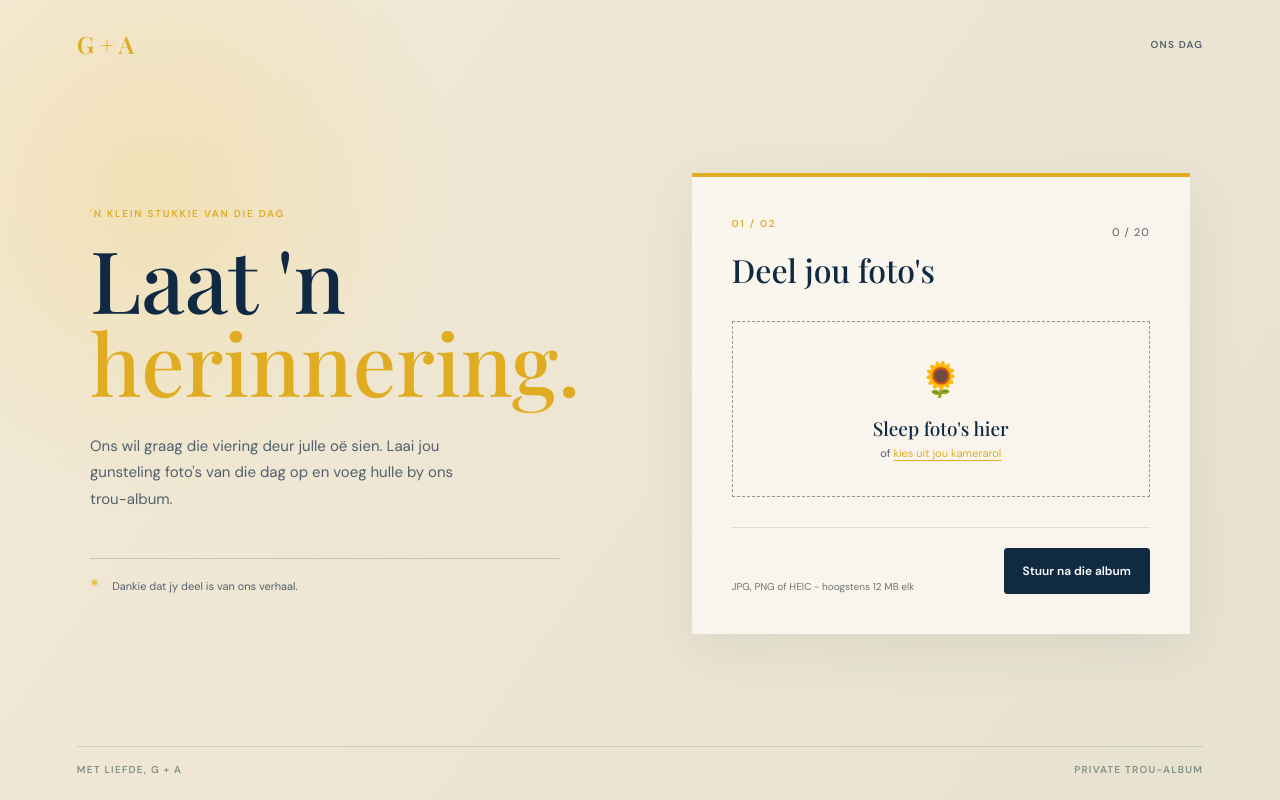
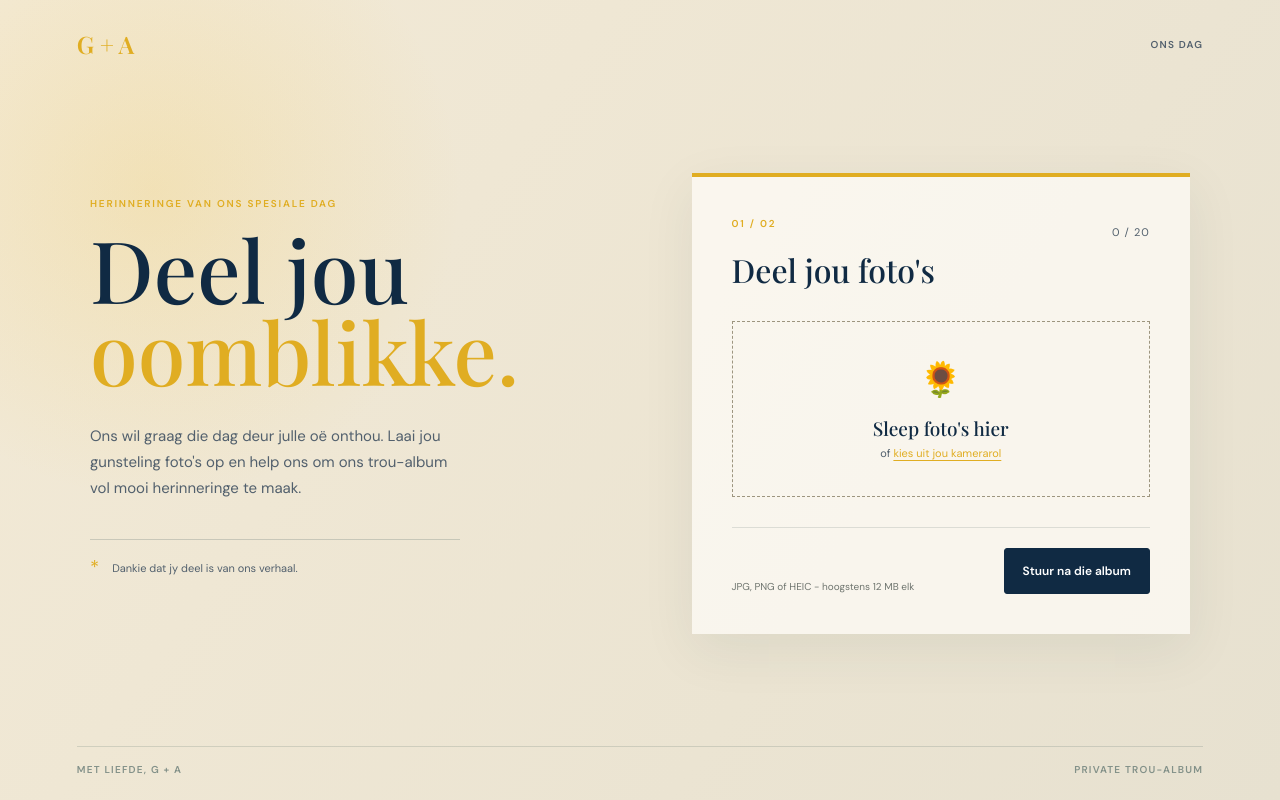
Before and after one commit to pamlotriet/WeddingPhotos, an Angular app: page / in a window 1280 px wide. Built offline with nearby package versions, Linux system fonts and the light colour scheme; a web font is replaced by a local one.

Commit message:
Refine Afrikaans hero layout

```diff
--- a/src/app/app.css
+++ b/src/app/app.css
@@ -39,11 +39,12 @@
   display: grid;
   grid-template-columns: minmax(0, 0.95fr) minmax(360px, 1fr);
   gap: clamp(56px, 10vw, 150px);
-  align-items: center;
+  align-items: start;
   padding: 64px 0;
 }
 .welcome {
   max-width: 470px;
+  padding-top: 24px;
 }
 .eyebrow {
   color: #e0ad22;
@@ -83,9 +84,10 @@ h1 em {
   color: #52606d;
   display: flex;
   gap: 13px;
-  margin-top: 46px;
+  margin-top: 38px;
   padding-top: 15px;
   font-size: 11px;
+  width: min(370px, 100%);
 }
 .spark {
   color: #e0ad22;
--- a/src/app/app.html
+++ b/src/app/app.html
@@ -5,9 +5,9 @@
   </header>
   <div class="content-grid">
     <section class="welcome" aria-labelledby="page-title">
-      <p class="eyebrow">'n Klein stukkie van die dag</p>
-      <h1 id="page-title">Laat 'n<br /><em>herinnering.</em></h1>
-      <p class="intro">Ons wil graag die viering deur julle oë sien. Laai jou gunsteling foto's van die dag op en voeg hulle by ons trou-album.</p>
+      <p class="eyebrow">Herinneringe van ons spesiale dag</p>
+      <h1 id="page-title">Deel jou<br /><em>oomblikke.</em></h1>
+      <p class="intro">Ons wil graag die dag deur julle oë onthou. Laai jou gunsteling foto's op en help ons om ons trou-album vol mooi herinneringe te maak.</p>
       <div class="note-line"><span class="spark" aria-hidden="true">*</span><span>Dankie dat jy deel is van ons verhaal.</span></div>
     </section>
     <section class="upload-panel" aria-labelledby="upload-title">
```
